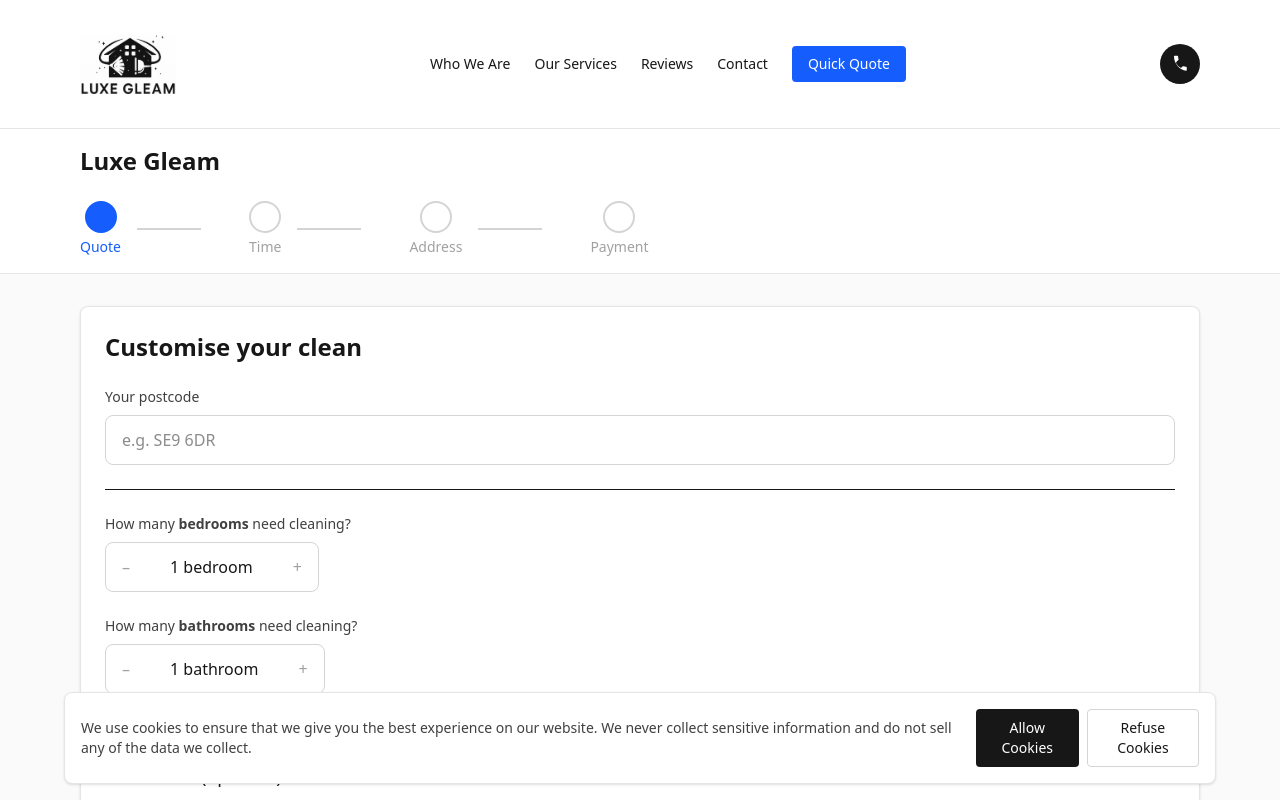
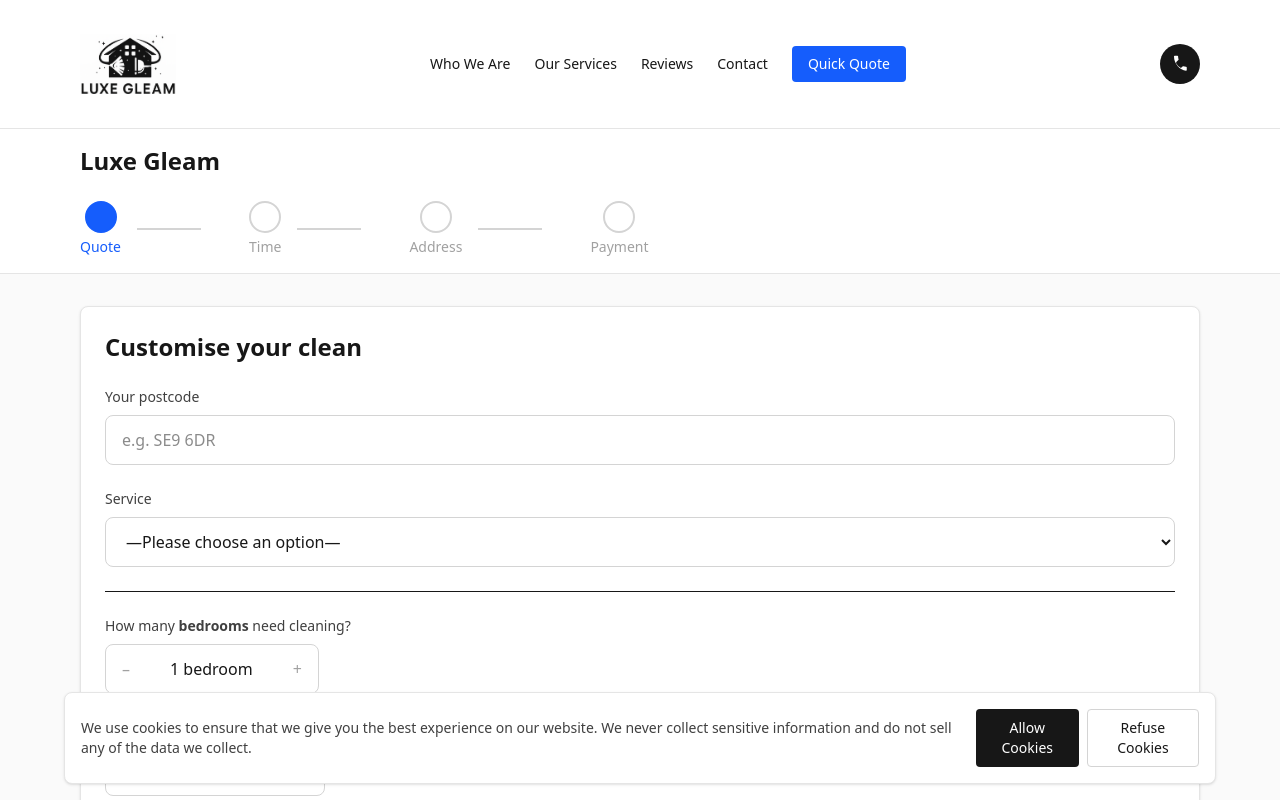
Before and after one commit to malikusama755/kaazhclean, a Next.js app: page /quick-quote in a window 1280 px wide. Shown: the top 800 px of the page. Built offline with nearby package versions, Linux system fonts and the light colour scheme.

Commit message:
Update project with latest changes

```diff
--- a/src/app/quick-quote/page.tsx
+++ b/src/app/quick-quote/page.tsx
@@ -12,6 +12,7 @@ import {
 function QuickQuoteContent() {
   const searchParams = useSearchParams();
   const [currentStep, setCurrentStep] = useState(1);
+  const [selectedService, setSelectedService] = useState("");
   const [selectedDuration, setSelectedDuration] = useState("2.0");
   const [selectedProducts, setSelectedProducts] = useState("We provide");
   const [selectedFrequency, setSelectedFrequency] = useState("Weekly");
@@ -200,7 +201,7 @@ function QuickQuoteContent() {
 
   const handleSubmit = (e: React.FormEvent) => {
     e.preventDefault();
-    const mailtoLink = `mailto:hikaazhsclean@gmail.com?subject=Quick Quote Request&body=Duration: ${selectedDuration} hours%0AProducts: ${selectedProducts}%0AFrequency: ${selectedFrequency}%0ABedrooms: ${bedrooms}%0ABathrooms: ${bathrooms}%0APostcode: ${postcode}%0AExtra Tasks: ${extraTasks.length > 0 ? extraTasks.join(', ') : 'None'}%0A%0APrice Breakdown:%0ABase cleaning: £${basePrice}%0A${productPrice > 0 ? 'Cleaning products: £' + productPrice + '%0A' : ''}${extraTaskPrice > 0 ? 'Extra tasks: £' + extraTaskPrice + '%0A' : ''}Subtotal: £${normalPrice}%0A${discount > 0 ? 'Discount: -£' + discount + '%0A' : ''}Total: £${finalPrice}%0A%0ACustomer Details:%0AName: ${customerDetails.name}%0AEmail: ${customerDetails.email}%0APhone: ${customerDetails.phone}%0APostcode: ${customerDetails.postcode}%0AMessage: ${customerDetails.message}`;
+    const mailtoLink = `mailto:hikaazhsclean@gmail.com?subject=Quick Quote Request - ${selectedService || 'Cleaning Service'}&body=Service: ${selectedService || 'Not specified'}%0ADuration: ${selectedDuration} hours%0AProducts: ${selectedProducts}%0AFrequency: ${selectedFrequency}%0ABedrooms: ${bedrooms}%0ABathrooms: ${bathrooms}%0APostcode: ${postcode}%0AExtra Tasks: ${extraTasks.length > 0 ? extraTasks.join(', ') : 'None'}%0A%0APrice Breakdown:%0ABase cleaning: £${basePrice}%0A${productPrice > 0 ? 'Cleaning products: £' + productPrice + '%0A' : ''}${extraTaskPrice > 0 ? 'Extra tasks: £' + extraTaskPrice + '%0A' : ''}Subtotal: £${normalPrice}%0A${discount > 0 ? 'Discount: -£' + discount + '%0A' : ''}Total: £${finalPrice}%0A%0ACustomer Details:%0AName: ${customerDetails.name}%0AEmail: ${customerDetails.email}%0APhone: ${customerDetails.phone}%0APostcode: ${customerDetails.postcode}%0AMessage: ${customerDetails.message}`;
     window.location.href = mailtoLink;
   };
 
@@ -272,6 +273,25 @@ function QuickQuoteContent() {
                     className="w-full px-4 py-3 border border-neutral-300 rounded-lg focus:ring-2 focus:ring-blue-500 focus:border-transparent text-base"
                     style={{ fontSize: "16px" }}
                   />
+                </div>
+
+                {/* Service Selection */}
+                <div className="mb-4 sm:mb-6">
+                  <label className="block text-sm font-medium text-neutral-700 mb-2">Service</label>
+                  <select
+                    value={selectedService}
+                    onChange={(e) => setSelectedService(e.target.value)}
+                    className="w-full px-4 py-3 border border-neutral-300 rounded-lg focus:ring-2 focus:ring-blue-500 focus:border-transparent bg-white text-base"
+                    style={{ fontSize: "16px" }}
+                  >
+                    <option value="">—Please choose an option—</option>
+                    <option value="End of Tenancy Cleaning">End of Tenancy Cleaning</option>
+                    <option value="After Builders Cleaning">After Builders Cleaning</option>
+                    <option value="Deep Cleaning">Deep Cleaning</option>
+                    <option value="Residential Cleaning">Residential Cleaning</option>
+                    <option value="Office/Commercial Cleaning">Office/Commercial Cleaning</option>
+                    <option value="Other">Other</option>
+                  </select>
                 </div>
 
                 <hr className="my-4 sm:my-6" />
@@ -738,6 +758,12 @@ function QuickQuoteContent() {
                 <div className="bg-neutral-50 rounded-lg p-6 text-left text-sm text-neutral-700 mb-8">
                   <h3 className="font-semibold mb-4">Your Quote Summary:</h3>
                   <div className="grid gap-2">
+                    {selectedService && (
+                      <div className="flex justify-between">
+                        <span>Service:</span>
+                        <span>{selectedService}</span>
+                      </div>
+                    )}
                     <div className="flex justify-between">
                       <span>Duration:</span>
                       <span>{selectedDuration} hours</span>
```
